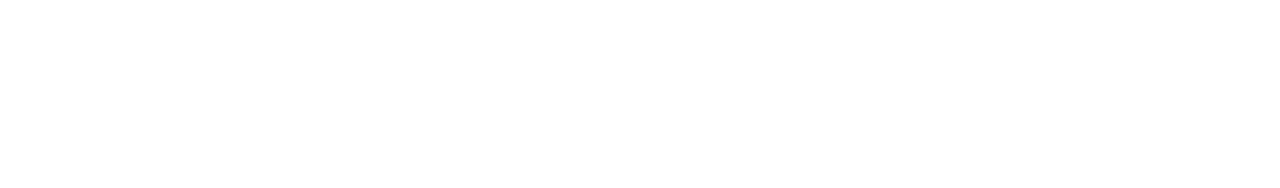
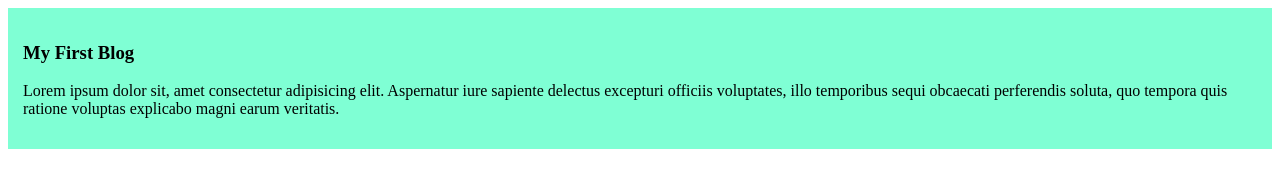
Before and after one commit to hablunadim/My-first-github-repo, a plain HTML site: page index.html in a window 1280 px wide. Drawn offline with Linux system fonts and the light colour scheme.

Commit message:
added the first blog

```diff
--- a/index.html
+++ b/index.html
@@ -4,8 +4,12 @@
     <meta charset="UTF-8">
     <meta name="viewport" content="width=device-width, initial-scale=1.0">
     <title>MY First Ever Github Repo</title>
+    <link rel="stylesheet" href="styles/blog.css">
 </head>
 <body>
-
+    <div>
+        <h3>My First Blog</h3>
+        <p>Lorem ipsum dolor sit, amet consectetur adipisicing elit. Aspernatur iure sapiente delectus excepturi officiis voluptates, illo temporibus sequi obcaecati perferendis soluta, quo tempora quis ratione voluptas explicabo magni earum veritatis.</p>
+    </div>
 </body>
 </html>
--- /dev/null
+++ b/styles/blog.css
@@ -0,0 +1,4 @@
+div{
+    background-color: aquamarine;
+    padding: 15px;
+}
```
